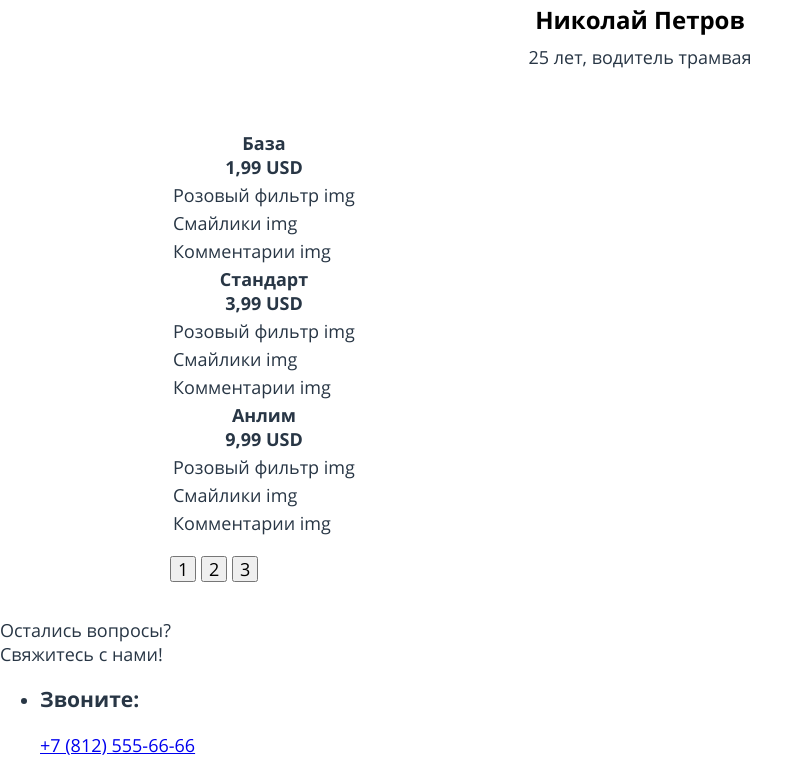
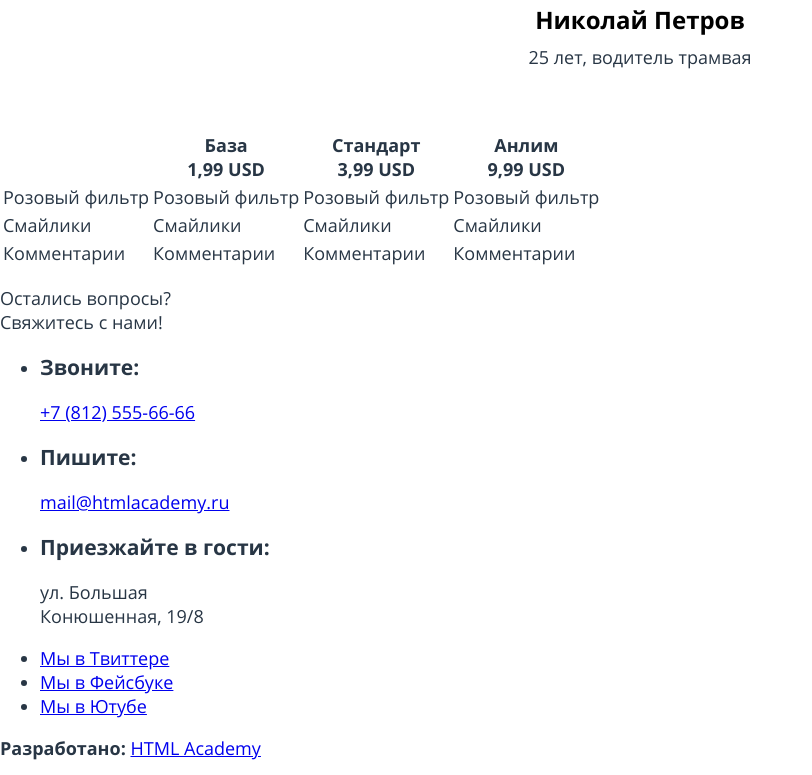
Before and after one commit to Kumweb/pink, a website: page source/index.html in a window 1280 px wide. Shown: the part 2459-3234 px from the top of the page, without its empty margins (0-812 px from the left). Drawn offline with Linux system fonts and the light colour scheme.

Commit message:
Добавил таблицу с ценами

```diff
--- a/source/index.html
+++ b/source/index.html
@@ -185,7 +185,7 @@
       <h2 class="visually-hidden">Отзывы о нас</h2>
       <div class="reviews__wrapper">
         <!-- Разметка слайдера (html код) -->
-        <div class="slider">
+        <div class="reviews__slider slider">
           <div class="slider__wrapper">
             <div class="reviews__list slider__items">
               <blockquote class="reviews__item slider__item">
@@ -251,86 +251,69 @@
     <section class="price">
       <h2 class="visually-hidden">Цены на приложение «Pink»</h2>
 
-      <div class="price__wrapper slider">
       <table class="price__table table">
-          <div class="table__list slider__list">
-            <div class="table__item slider__item">
-              <tr>
-                <th class="table__title">
+        <caption class="visually-hidden">Тарифы на приложение</caption>
+
+        <colgroup class="table__col-list">
+          <col class="table-col-item table-col-item--no-visible">
+          <col class="table-col-item">
+          <col class="table-col-item">
+          <col class="table-col-item">
+        </colgroup>
+
+        <tr class="table__row-title">
+          <th class="table__cell-price table__cell-price--no-visible">&nbsp;</th>
+          <th class="table__cell-price">
             База<br>
             <span class="table__price">1,99 USD</span>
           </th>
-              </tr>
-              <tr class="table__info">
-                <td>
-                  <span class="table__text">Розовый фильтр</span> img
-                </td>
-              </tr>
-              <tr class="table__info">
-                <td>
-                  <span class="table__text">Смайлики</span> img
-                </td>
-              </tr>
-              <tr class="table__info">
-                <td>
-                  <span class="table__text">Комментарии</span> img
-                </td>
-              </tr>
-            </div>
-            <div class="table__item slider__item">
-              <tr>
-                <th class="table__title">
+          <th class="table__cell-price">
             Стандарт<br>
             <span class="table__price">3,99 USD</span>
           </th>
-              </tr>
-              <tr class="table__info">
-                <td>
-                  <span class="table__text">Розовый фильтр</span> img
-                </td>
-              </tr>
-              <tr class="table__info">
-                <td>
-                  <span class="table__text">Смайлики</span> img
-                </td>
-              </tr>
-              <tr class="table__info">
-                <td>
-                  <span class="table__text">Комментарии</span> img
-                </td>
-              </tr>
-            </div>
-            <div class="table__item slider__item">
-              <tr>
-                <th class="table__title">
+          <th class="table__cell-price">
             Анлим<br>
             <span class="table__price">9,99 USD</span>
           </th>
         </tr>
-              <tr class="table__info">
-                <td>
-                  <span class="table__text">Розовый фильтр</span> img
+        <tr class="table__row">
+          <td class="table__cell">Розовый фильтр</td>
+          <td class="table__cell-yes">
+            <span class="table__cell-text">Розовый фильтр</span>
+          </td>
+          <td class="table__cell-yes">
+            <span class="table__cell-text">Розовый фильтр</span>
+          </td>
+          <td class="table__cell-yes">
+            <span class="table__cell-text">Розовый фильтр</span>
           </td>
         </tr>
-              <tr class="table__info">
-                <td>
-                  <span class="table__text">Смайлики</span> img
+        <tr class="table__row">
+          <td class="table__cell">Смайлики</td>
+          <td class="table__cell-no">
+            <span class="table__cell-text">Смайлики</span>
+          </td>
+          <td class="table__cell-yes">
+            <span class="table__cell-text">Смайлики</span>
+          </td>
+          <td class="table__cell-yes">
+            <span class="table__cell-text">Смайлики</span>
           </td>
         </tr>
-              <tr class="table__info">
-                <td>
-                  <span class="table__text">Комментарии</span> img
+        <tr class="table__row">
+          <td class="table__cell">Комментарии</td>
+          <td class="table__cell-no">
+            <span class="table__cell-text">Комментарии</span>
+          </td>
+          <td class="table__cell-no">
+            <span class="table__cell-text">Комментарии</span>
+          </td>
+          <td class="table__cell-yes">
+            <span class="table__cell-text">Комментарии</span>
           </td>
         </tr>
-            </div>
-          </div>
       </table>
-        <p class="price__toggles slider__toggles">
-          <button class="slider__toggle" type="button">1</button>
-          <button class="slider__toggle slider__toggle--current" type="button">2</button>
-          <button class="slider__toggle" type="button">3</button>
-        </p>
-      </div>
+
         <!-- Целая таблица? или с mobile first начинать???
         <table class="price__table table">
           <div class="table__list slider__list">
```
Lines whose indentation alone changed are shown as unchanged.
